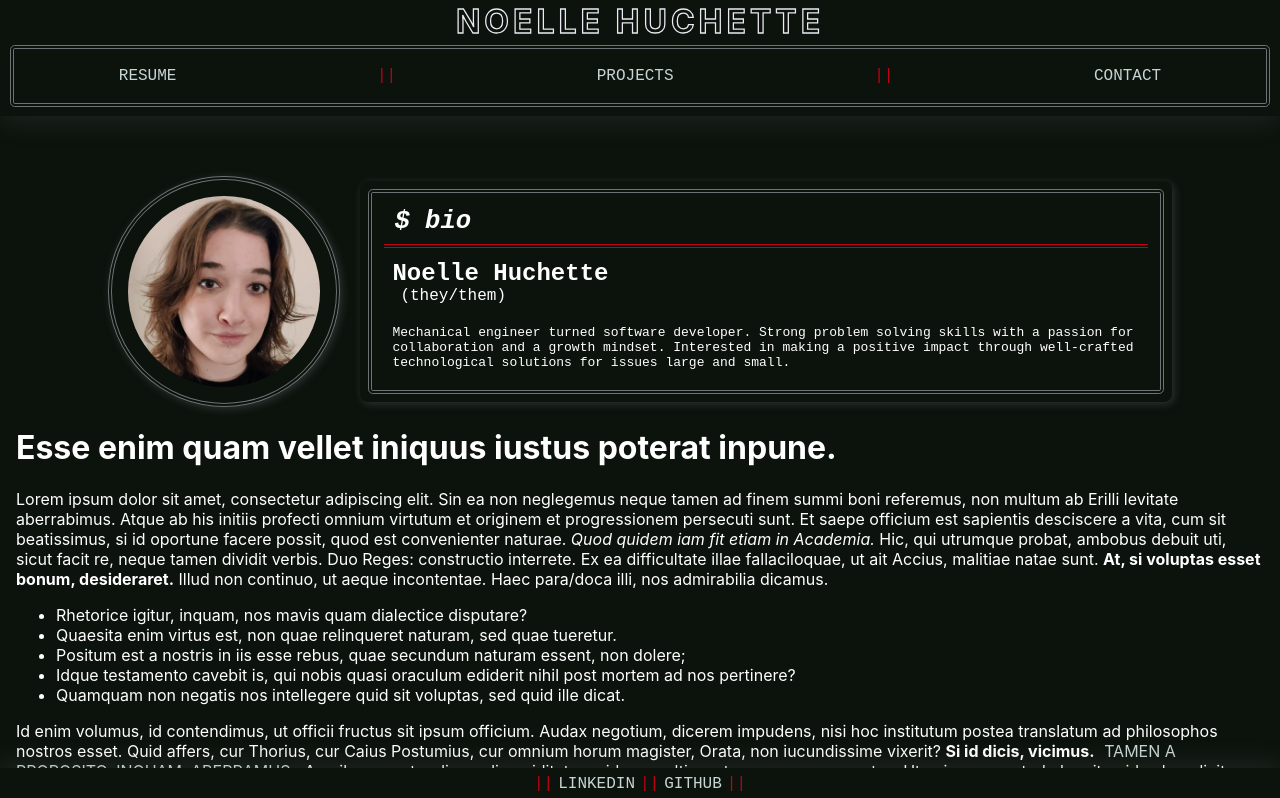
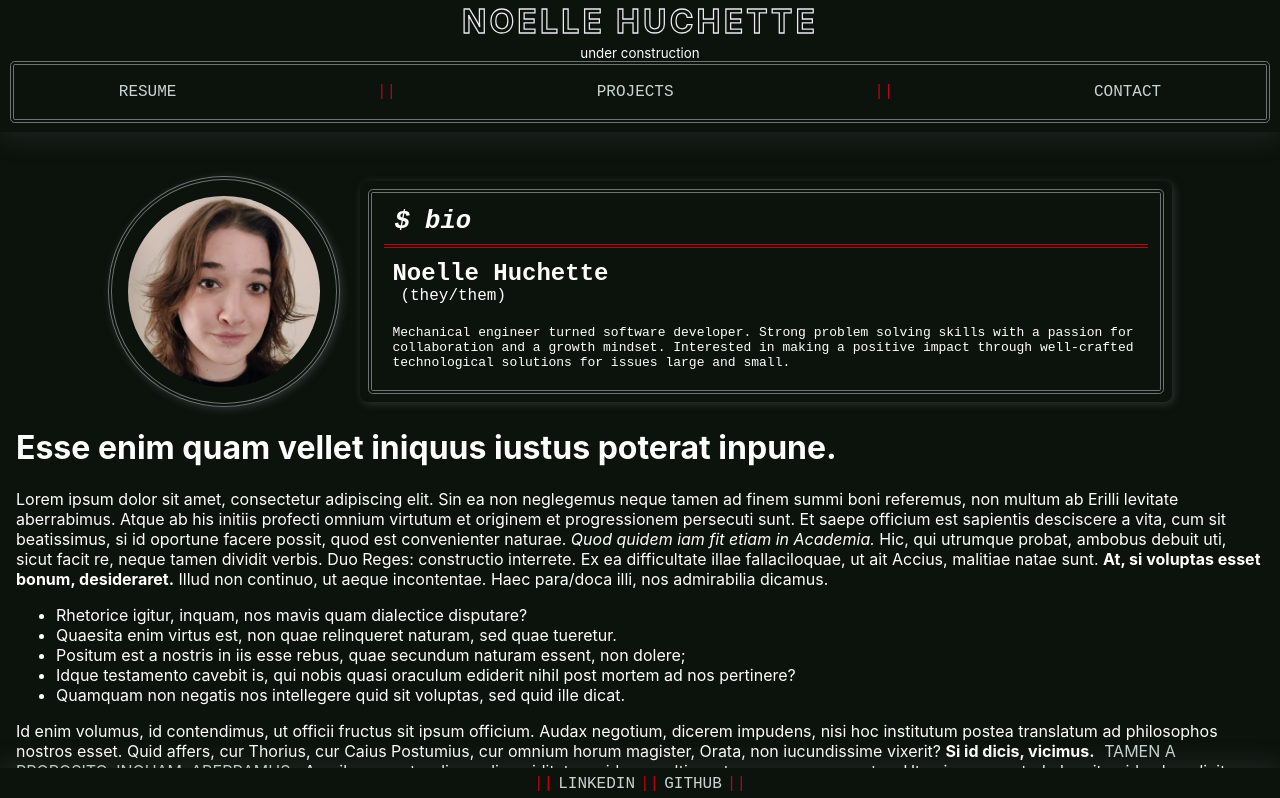
Before and after one commit to noellehuchette/portfolio, a React (Create React App) app: page / in a window 1280 px wide. Shown: the top 798 px of the page. Built offline with nearby package versions, Linux system fonts and the light colour scheme.

Commit message:
more layout fixes

```diff
--- a/src/client/components/Nav/index.js
+++ b/src/client/components/Nav/index.js
@@ -6,6 +6,7 @@ const Nav = () => {
     <nav>
       <div className="menu-head">
         <h3>Noelle Huchette</h3>
+        <small>under construction</small>
       </div>
       <div className="menu-pages">
         <a href="/NoelleResumeAug2022.pdf" download="NoelleHuchette-Resume">
--- a/src/client/components/Nav/style.css
+++ b/src/client/components/Nav/style.css
@@ -29,7 +29,7 @@ nav {
   font-size: 2rem;
   margin: 0.1rem 10px 0.25rem;
   -webkit-text-stroke: 0.08rem #ECEBF3;
-  letter-spacing: 0.25rem;
+  letter-spacing: 0.2rem;
   text-transform: uppercase;
   text-align: center;
 }
```
